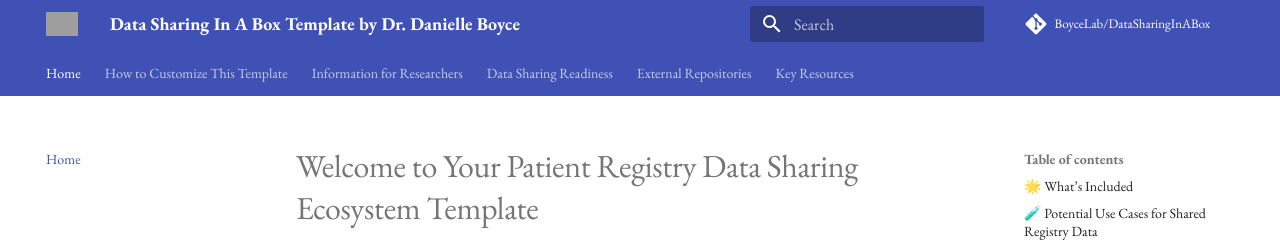
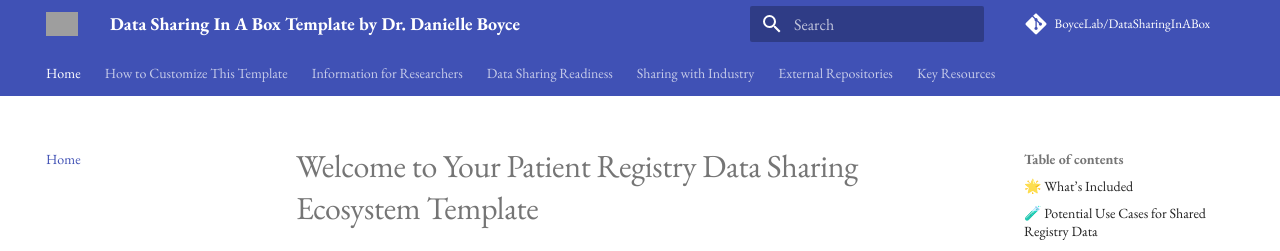
Before and after one commit to BoyceLab/DataSharingInABox, an MkDocs documentation site: the page built from docs/index.md, in a window 1280 px wide and 900 px high. Shown: the top 251 px of the window. Built offline with MkDocs 1.6.1 and Material for MkDocs 9.7.7, drawn with Linux system fonts in a browser that asks for light colours; comment, search, counter and statistics services are not loaded; grey boxes are pictures that could not be loaded.

Commit message:
Update mkdocs.yml

```diff
--- a/mkdocs.yml
+++ b/mkdocs.yml
@@ -30,6 +30,7 @@ nav:
       - Derived Fields: derived-fields.md
       - IRB Documentation: irb.md
   - Data Sharing Readiness: data-readiness.md
+  - Sharing with Industry: industry.md
   - External Repositories:  external-repository.md
   - Key Resources:
       - Your Organization(s) Here: key_resources.md
```
